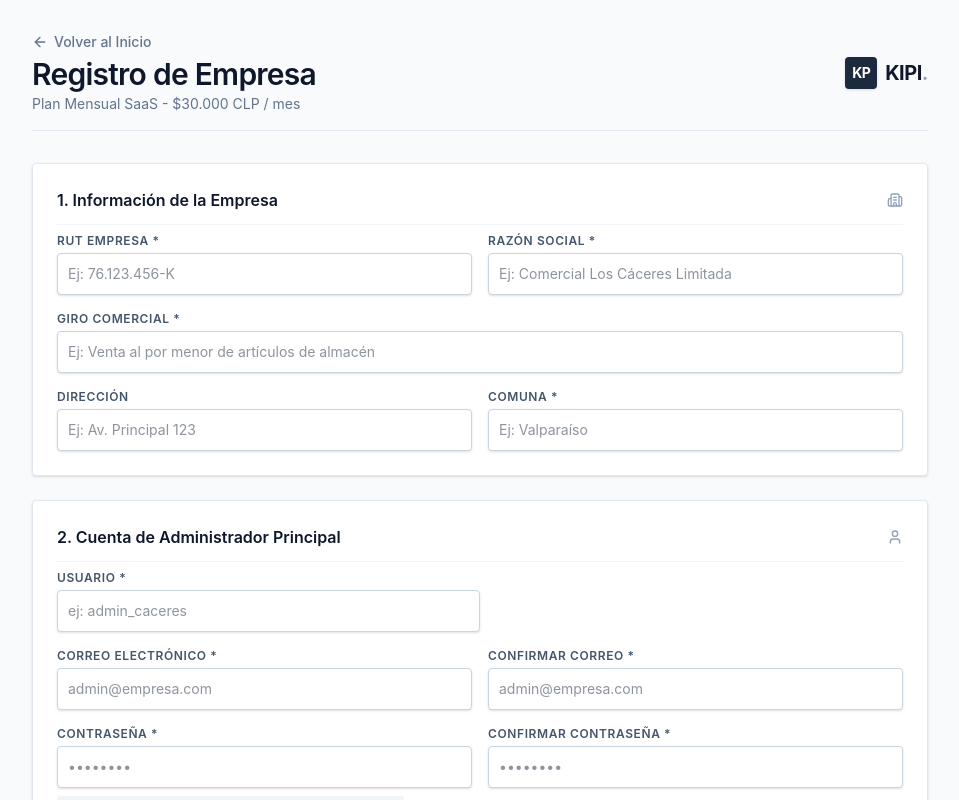
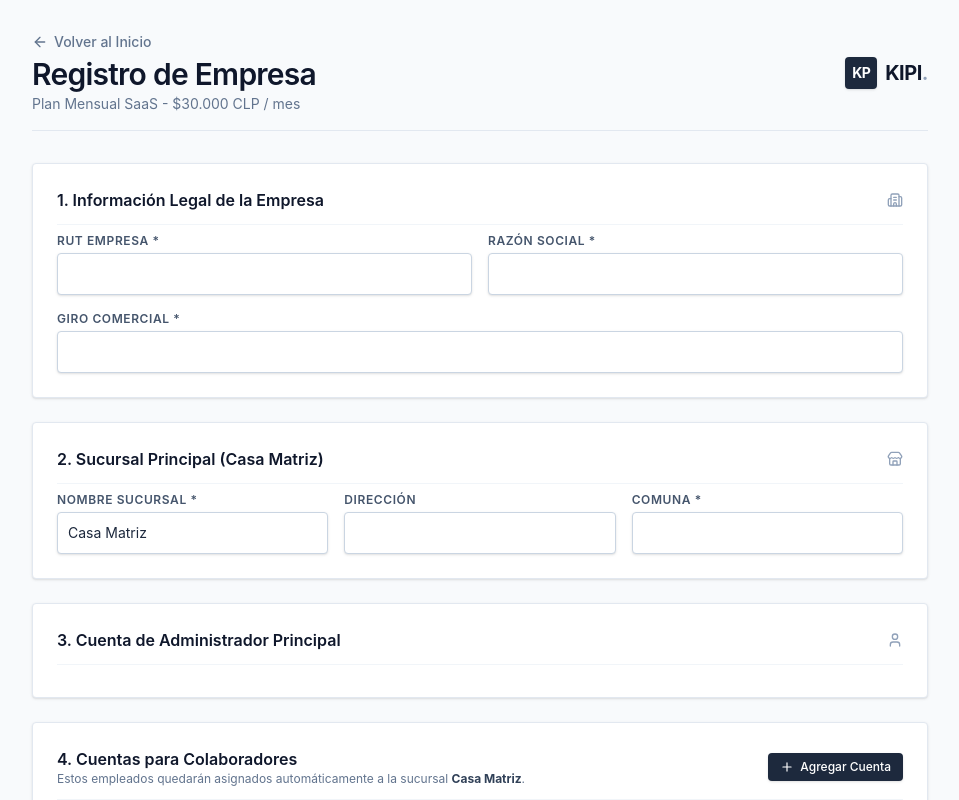
Before and after one commit to ManuelCaceresDuocUC/KipiWeb_frontend, a React (Vite) app: page /registroempresa in a window 1280 px wide. Shown: the top 800 px of the page, without its empty margins (160-1119 px from the left). Built offline with nearby package versions, Linux system fonts and the light colour scheme.

Commit message:
se ajusta registro

```diff
--- a/src/pages/RegistroEmpresa.tsx
+++ b/src/pages/RegistroEmpresa.tsx
@@ -1,6 +1,6 @@
 import React, { useState, useRef } from 'react';
-import {  Link } from 'react-router-dom';
-import { Building2, User, Plus, Trash2, ShieldAlert, ArrowLeft, Loader2 } from 'lucide-react';
+import { Link } from 'react-router-dom';
+import { Building2, User, Plus, Trash2, ShieldAlert, ArrowLeft, Loader2, Store, MapPin } from 'lucide-react';
 import Swal from 'sweetalert2';
 
 interface EmpleadoInmediato {
@@ -11,14 +11,21 @@ interface EmpleadoInmediato {
 
 export const RegistroEmpresa = () => {
 
+  // 1. Datos legales de la Empresa
   const [empresa, setEmpresa] = useState({
     rut_empresa: '',
     razon_social: '',
-    giro: '',
+    giro: ''
+  });
+
+  // 2. Datos de la primera Sucursal (Casa Matriz)
+  const [sucursal, setSucursal] = useState({
+    nombre: 'Casa Matriz',
     direccion: '',
     comuna: ''
   });
 
+  // 3. Datos del Admin
   const [admin, setAdmin] = useState({
     usuario: '',
     correo: '',
@@ -27,15 +34,21 @@ export const RegistroEmpresa = () => {
     contrasenaConfirmacion: ''
   });
 
+  // 4. Empleados iniciales
   const [empleados, setEmpleados] = useState<EmpleadoInmediato[]>([]);
+
   const [loading, setLoading] = useState(false);
   const [error, setError] = useState('');
 
-  const formStateRef = useRef({ empresa, admin, empleados });
-  formStateRef.current = { empresa, admin, empleados };
+  const formStateRef = useRef({ empresa, sucursal, admin, empleados });
+  formStateRef.current = { empresa, sucursal, admin, empleados };
 
   const handleEmpresaChange = (e: React.ChangeEvent<HTMLInputElement>) => {
     setEmpresa((prev) => ({ ...prev, [e.target.name]: e.target.value }));
+  };
+
+  const handleSucursalChange = (e: React.ChangeEvent<HTMLInputElement>) => {
+    setSucursal((prev) => ({ ...prev, [e.target.name]: e.target.value }));
   };
 
   const handleAdminChange = (e: React.ChangeEvent<HTMLInputElement>) => {
@@ -74,10 +87,10 @@ export const RegistroEmpresa = () => {
 
   const handleRegistroSubmit = async () => {
     setError('');
-    const { empresa: currentEmpresa, admin: currentAdmin, empleados: currentEmpleados } = formStateRef.current;
+    const { empresa: currentEmpresa, sucursal: currentSucursal, admin: currentAdmin, empleados: currentEmpleados } = formStateRef.current;
 
-    if (!currentEmpresa.rut_empresa || !currentEmpresa.razon_social || !currentEmpresa.giro || !currentAdmin.usuario || !currentAdmin.contrasena || !currentAdmin.correo) {
-      setError('Por favor completa todos los campos obligatorios de la empresa y administrador.');
+    if (!currentEmpresa.rut_empresa || !currentEmpresa.razon_social || !currentEmpresa.giro || !currentSucursal.nombre || !currentAdmin.usuario || !currentAdmin.contrasena || !currentAdmin.correo) {
+      setError('Por favor completa todos los campos obligatorios de la empresa, sucursal y administrador.');
       return;
     }
 
@@ -100,9 +113,12 @@ export const RegistroEmpresa = () => {
 
       const payloadCompleto = {
         empresa: {
-          ...currentEmpresa,
-          direccion: currentEmpresa.direccion.trim() !== '' ? currentEmpresa.direccion : 'Sin dirección registrada',
-          comuna: currentEmpresa.comuna.trim() !== '' ? currentEmpresa.comuna : 'Sin comuna registrada'
+          ...currentEmpresa
+        },
+        sucursal: {
+          nombre: currentSucursal.nombre,
+          direccion: currentSucursal.direccion.trim() !== '' ? currentSucursal.direccion : 'Sin dirección registrada',
+          comuna: currentSucursal.comuna.trim() !== '' ? currentSucursal.comuna : 'Sin comuna registrada'
         },
         admin: {
           usuario: currentAdmin.usuario,
@@ -110,14 +126,13 @@ export const RegistroEmpresa = () => {
           contrasena: currentAdmin.contrasena,
           rol: 'admin'
         },
+        // Filtramos empleados válidos
         empleados: currentEmpleados.filter(emp => emp.usuario && emp.contrasena)
       };
 
       const response = await fetch(`${import.meta.env.VITE_API_URL}/auth/registrar-empresa`, {
         method: 'POST',
-        headers: {
-          'Content-Type': 'application/json'
-        },
+        headers: { 'Content-Type': 'application/json' },
         body: JSON.stringify(payloadCompleto)
       });
 
@@ -127,8 +142,6 @@ export const RegistroEmpresa = () => {
       }
 
       const data = await response.json();
-
-      // Redirección directa al checkout alojado de Flow
       window.location.href = data.url_pago;
 
     } catch (err: unknown) {
@@ -172,83 +185,70 @@ export const RegistroEmpresa = () => {
             </div>
           )}
 
+          {/* 1. EMPRESA */}
           <div className="bg-white p-6 rounded shadow-sm border border-slate-200 space-y-4">
             <div className="border-b border-slate-100 pb-3 mb-2 flex items-center justify-between">
-              <h3 className="text-base font-semibold text-slate-900">1. Información de la Empresa</h3>
+              <h3 className="text-base font-semibold text-slate-900">1. Información Legal de la Empresa</h3>
               <Building2 className="w-4 h-4 text-slate-400" />
             </div>
+            {/* ... Inputs de Empresa (sin cambios) ... */}
             <div className="grid grid-cols-1 md:grid-cols-2 gap-4">
               <div>
                 <label className="block text-xs font-semibold text-slate-600 uppercase tracking-wider mb-1">RUT Empresa *</label>
-                <input required type="text" name="rut_empresa" placeholder="Ej: 76.123.456-K" value={empresa.rut_empresa} onChange={handleEmpresaChange} className="w-full p-2.5 rounded border border-slate-300 shadow-sm outline-none text-sm focus:border-slate-500 bg-white" />
+                <input required type="text" name="rut_empresa" value={empresa.rut_empresa} onChange={handleEmpresaChange} className="w-full p-2.5 rounded border border-slate-300 shadow-sm outline-none text-sm focus:border-slate-500 bg-white" />
               </div>
               <div>
                 <label className="block text-xs font-semibold text-slate-600 uppercase tracking-wider mb-1">Razón Social *</label>
-                <input required type="text" name="razon_social" placeholder="Ej: Comercial Los Cáceres Limitada" value={empresa.razon_social} onChange={handleEmpresaChange} className="w-full p-2.5 rounded border border-slate-300 shadow-sm outline-none text-sm focus:border-slate-500 bg-white" />
+                <input required type="text" name="razon_social" value={empresa.razon_social} onChange={handleEmpresaChange} className="w-full p-2.5 rounded border border-slate-300 shadow-sm outline-none text-sm focus:border-slate-500 bg-white" />
               </div>
             </div>
             <div>
               <label className="block text-xs font-semibold text-slate-600 uppercase tracking-wider mb-1">Giro Comercial *</label>
-              <input required type="text" name="giro" placeholder="Ej: Venta al por menor de artículos de almacén" value={empresa.giro} onChange={handleEmpresaChange} className="w-full p-2.5 rounded border border-slate-300 shadow-sm outline-none text-sm focus:border-slate-500 bg-white" />
+              <input required type="text" name="giro" value={empresa.giro} onChange={handleEmpresaChange} className="w-full p-2.5 rounded border border-slate-300 shadow-sm outline-none text-sm focus:border-slate-500 bg-white" />
             </div>
+          </div>
 
-            {/* NUEVOS INPUTS DE DIRECCIÓN Y COMUNA */}
-            <div className="grid grid-cols-1 md:grid-cols-2 gap-4 mt-4">
+          {/* 2. SUCURSAL MATRIZ */}
+          <div className="bg-white p-6 rounded shadow-sm border border-slate-200 space-y-4">
+            <div className="border-b border-slate-100 pb-3 mb-2 flex items-center justify-between">
+              <h3 className="text-base font-semibold text-slate-900">2. Sucursal Principal (Casa Matriz)</h3>
+              <Store className="w-4 h-4 text-slate-400" />
+            </div>
+            {/* ... Inputs de Sucursal (sin cambios) ... */}
+            <div className="grid grid-cols-1 md:grid-cols-3 gap-4">
+              <div>
+                <label className="block text-xs font-semibold text-slate-600 uppercase tracking-wider mb-1">Nombre Sucursal *</label>
+                <input required type="text" name="nombre" value={sucursal.nombre} onChange={handleSucursalChange} className="w-full p-2.5 rounded border border-slate-300 shadow-sm outline-none text-sm focus:border-slate-500 bg-white" />
+              </div>
               <div>
                 <label className="block text-xs font-semibold text-slate-600 uppercase tracking-wider mb-1">Dirección</label>
-                <input type="text" name="direccion" placeholder="Ej: Av. Principal 123" value={empresa.direccion} onChange={handleEmpresaChange} className="w-full p-2.5 rounded border border-slate-300 shadow-sm outline-none text-sm focus:border-slate-500 bg-white" />
+                <input type="text" name="direccion" value={sucursal.direccion} onChange={handleSucursalChange} className="w-full p-2.5 rounded border border-slate-300 shadow-sm outline-none text-sm focus:border-slate-500 bg-white" />
               </div>
               <div>
                 <label className="block text-xs font-semibold text-slate-600 uppercase tracking-wider mb-1">Comuna *</label>
-                <input required type="text" name="comuna" placeholder="Ej: Valparaíso" value={empresa.comuna} onChange={handleEmpresaChange} className="w-full p-2.5 rounded border border-slate-300 shadow-sm outline-none text-sm focus:border-slate-500 bg-white" />
+                <input required type="text" name="comuna" value={sucursal.comuna} onChange={handleSucursalChange} className="w-full p-2.5 rounded border border-slate-300 shadow-sm outline-none text-sm focus:border-slate-500 bg-white" />
               </div>
             </div>
           </div>
 
+          {/* 3. ADMIN (sin cambios) */}
           <div className="bg-white p-6 rounded shadow-sm border border-slate-200 space-y-4">
-            <div className="border-b border-slate-100 pb-3 mb-2 flex items-center justify-between">
-              <h3 className="text-base font-semibold text-slate-900">2. Cuenta de Administrador Principal</h3>
+            {/* ... Oculto para resumir, es exactamente el mismo que antes ... */}
+             <div className="border-b border-slate-100 pb-3 mb-2 flex items-center justify-between">
+              <h3 className="text-base font-semibold text-slate-900">3. Cuenta de Administrador Principal</h3>
               <User className="w-4 h-4 text-slate-400" />
             </div>
-
-            <div className="grid grid-cols-1 md:grid-cols-2 gap-4">
-              <div className="md:col-span-2">
-                <label className="block text-xs font-semibold text-slate-600 uppercase tracking-wider mb-1">Usuario *</label>
-                <input required type="text" name="usuario" placeholder="ej: admin_caceres" value={admin.usuario} onChange={handleAdminChange} className="w-full md:w-1/2 p-2.5 rounded border border-slate-300 shadow-sm outline-none text-sm focus:border-slate-500 bg-white" />
-              </div>
-
-              <div>
-                <label className="block text-xs font-semibold text-slate-600 uppercase tracking-wider mb-1">Correo Electrónico *</label>
-                <input required type="email" name="correo" placeholder="admin@empresa.com" value={admin.correo} onChange={handleAdminChange} className="w-full p-2.5 rounded border border-slate-300 shadow-sm outline-none text-sm focus:border-slate-500 bg-white" />
-              </div>
-              <div>
-                <label className="block text-xs font-semibold text-slate-600 uppercase tracking-wider mb-1">Confirmar Correo *</label>
-                <input required type="email" name="correoConfirmacion" placeholder="admin@empresa.com" value={admin.correoConfirmacion} onChange={handleAdminChange} className={`w-full p-2.5 rounded border shadow-sm outline-none text-sm focus:border-slate-500 bg-white ${admin.correoConfirmacion && admin.correo !== admin.correoConfirmacion ? 'border-red-500 bg-red-50' : 'border-slate-300'}`} />
-              </div>
-
-              <div>
-                <label className="block text-xs font-semibold text-slate-600 uppercase tracking-wider mb-1">Contraseña *</label>
-                <input required type="password" name="contrasena" placeholder="••••••••" value={admin.contrasena} onChange={handleAdminChange} className="w-full p-2.5 rounded border border-slate-300 shadow-sm outline-none text-sm focus:border-slate-500 bg-white" />
-                <div className="mt-2 flex items-center gap-2">
-                  <div className="flex-1 h-1.5 bg-slate-100 rounded-full overflow-hidden">
-                    <div className={`h-full transition-all duration-300 ${colorFuerza}`} style={{ width: `${(fuerza / 5) * 100}%` }}></div>
-                  </div>
-                  <span className="text-[10px] text-slate-500 uppercase font-semibold min-w-15">{textoFuerza}</span>
-                </div>
-              </div>
-
-              <div>
-                <label className="block text-xs font-semibold text-slate-600 uppercase tracking-wider mb-1">Confirmar Contraseña *</label>
-                <input required type="password" name="contrasenaConfirmacion" placeholder="••••••••" value={admin.contrasenaConfirmacion} onChange={handleAdminChange} className={`w-full p-2.5 rounded border shadow-sm outline-none text-sm focus:border-slate-500 bg-white ${admin.contrasenaConfirmacion && admin.contrasena !== admin.contrasenaConfirmacion ? 'border-red-500 bg-red-50' : 'border-slate-300'}`} />
-              </div>
-            </div>
+            {/* Resto de campos admin */}
           </div>
 
+          {/* ✨ 4. COLABORADORES (ACTUALIZADO) */}
           <div className="bg-white p-6 rounded shadow-sm border border-slate-200 space-y-4">
             <div className="flex items-center justify-between border-b border-slate-100 pb-3 mb-2">
               <div>
-                <h3 className="text-base font-semibold text-slate-900">3. Cuentas para Colaboradores</h3>
-                <p className="text-xs text-slate-500">Opcional. Puedes agregar usuarios para caja o administración.</p>
+                <h3 className="text-base font-semibold text-slate-900">4. Cuentas para Colaboradores</h3>
+                <p className="text-xs text-slate-500">
+                  Estos empleados quedarán asignados automáticamente a la sucursal <strong className="text-slate-700">{sucursal.nombre || 'que crees arriba'}</strong>.
+                </p>
               </div>
               <button type="button" onClick={agregarFilaEmpleado} className="bg-slate-800 hover:bg-slate-900 text-white px-3 py-1.5 rounded font-medium text-xs transition-colors flex items-center gap-1.5 shadow-sm">
                 <Plus className="w-3.5 h-3.5" /> Agregar Cuenta
@@ -263,6 +263,8 @@ export const RegistroEmpresa = () => {
               <div className="space-y-3">
                 {empleados.map((emp, index) => (
                   <div key={index} className="flex flex-col md:flex-row gap-3 items-center bg-slate-50 p-3 rounded border border-slate-200">
+
+                    {/* Campos de ingreso */}
                     <div className="w-full md:flex-1">
                       <input required type="text" placeholder="Usuario empleado" value={emp.usuario} onChange={(e) => handleEmpleadoChange(index, 'usuario', e.target.value)} className="w-full p-2 rounded border border-slate-300 shadow-sm outline-none text-sm focus:border-slate-500 bg-white" />
                     </div>
@@ -275,6 +277,13 @@ export const RegistroEmpresa = () => {
                         <option value="administrador">Admin secundario</option>
                       </select>
                     </div>
+
+                    {/* ✨ INDICADOR DE SUCURSAL ASIGNADA (Solo lectura) */}
+                    <div className="w-full md:w-auto flex items-center gap-1.5 bg-slate-200 text-slate-600 px-3 py-2 rounded border border-slate-300 text-xs font-medium cursor-not-allowed" title="Asignado a la sucursal actual">
+                      <MapPin className="w-3.5 h-3.5" />
+                      <span className="truncate max-w-[120px]">{sucursal.nombre || 'Sin nombre'}</span>
+                    </div>
+
                     <button type="button" onClick={() => eliminarEmpleado(index)} className="p-2 text-slate-400 hover:text-red-600 rounded transition-colors self-end md:self-center" title="Eliminar usuario">
                       <Trash2 className="w-4 h-4" />
                     </button>
@@ -288,7 +297,7 @@ export const RegistroEmpresa = () => {
             <button
               onClick={handleRegistroSubmit}
               disabled={loading}
-              className="w-full bg-slate-900 text-white font-bold py-3 rounded hover:bg-slate-800 transition flex items-center justify-center gap-2"
+              className="w-full bg-slate-900 text-white font-bold py-3 rounded hover:bg-slate-800 transition flex items-center justify-center gap-2 shadow-md"
             >
               Continuar al Pago con Flow
             </button>
```
